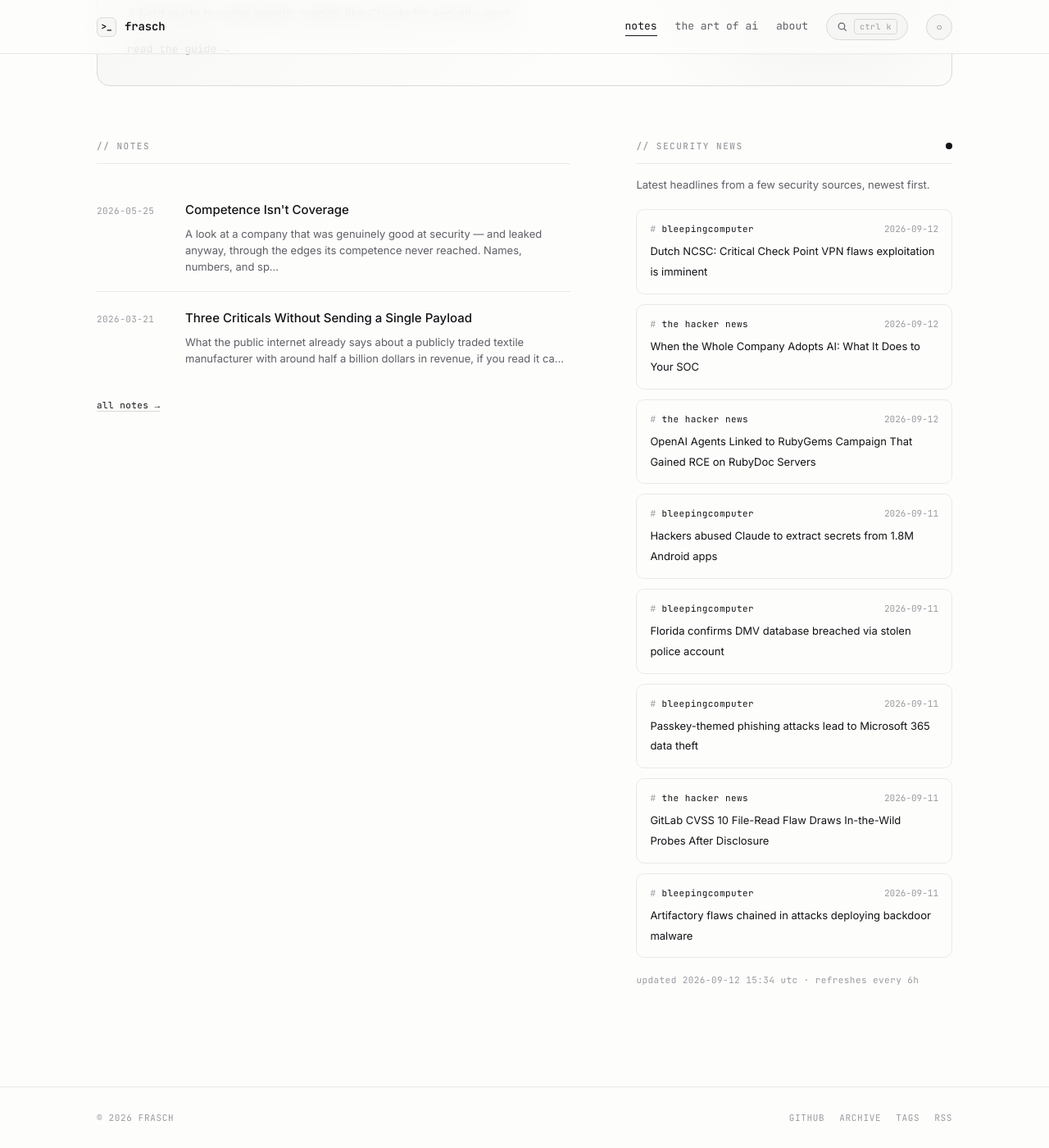
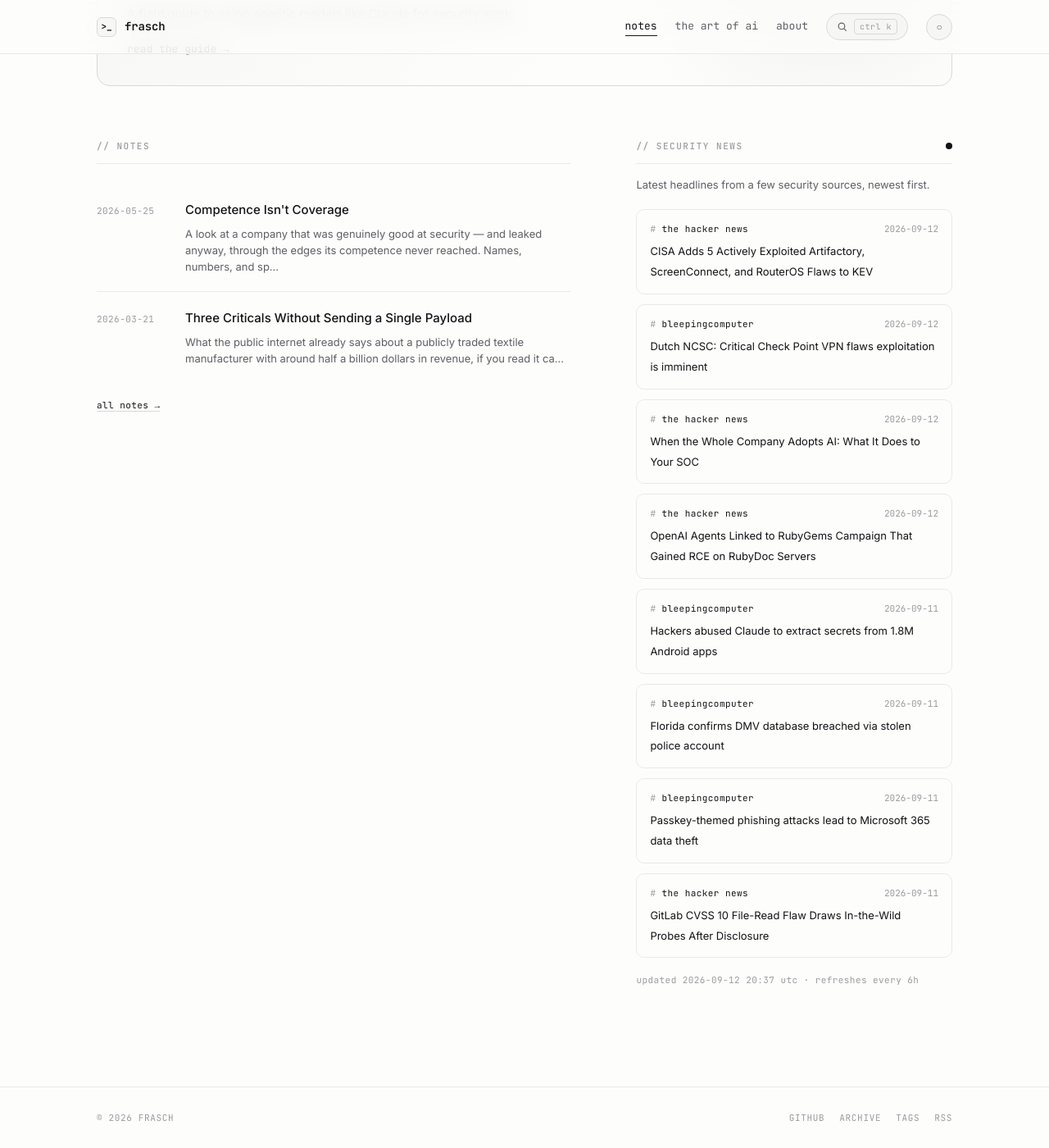
Before and after one commit to whoisfrasch/frasch, a Jekyll site: the page built from index.html, in a window 1280 px wide and 1400 px high, scrolled down 615 px. Shown: the whole window at 82% size. Built offline with Jekyll 4.4.1, drawn with Linux system fonts in a browser that asks for light colours.

Commit message:
Refresh security news feed

```diff
--- a/_data/news.json
+++ b/_data/news.json
@@ -1,6 +1,12 @@
 {
-  "updated": "2026-09-12T15:34:47Z",
+  "updated": "2026-09-12T20:37:10Z",
   "items": [
+    {
+      "source": "the hacker news",
+      "title": "CISA Adds 5 Actively Exploited Artifactory, ScreenConnect, and RouterOS Flaws to KEV",
+      "link": "https://thehackernews.com/2026/09/cisa-adds-5-actively-exploited.html",
+      "date": "2026-09-12T15:54:45Z"
+    },
     {
       "source": "bleepingcomputer",
       "title": "Dutch NCSC: Critical Check Point VPN flaws exploitation is imminent",
@@ -42,12 +48,6 @@
       "title": "GitLab CVSS 10 File-Read Flaw Draws In-the-Wild Probes After Disclosure",
       "link": "https://thehackernews.com/2026/09/gitlab-cvss-10-file-read-flaw-draws-in.html",
       "date": "2026-09-11T16:30:18Z"
-    },
-    {
-      "source": "bleepingcomputer",
-      "title": "Artifactory flaws chained in attacks deploying backdoor malware",
-      "link": "https://www.bleepingcomputer.com/news/security/artifactory-flaws-chained-in-attacks-deploying-backdoor-malware/",
-      "date": "2026-09-11T16:29:44Z"
     }
   ]
 }
```
